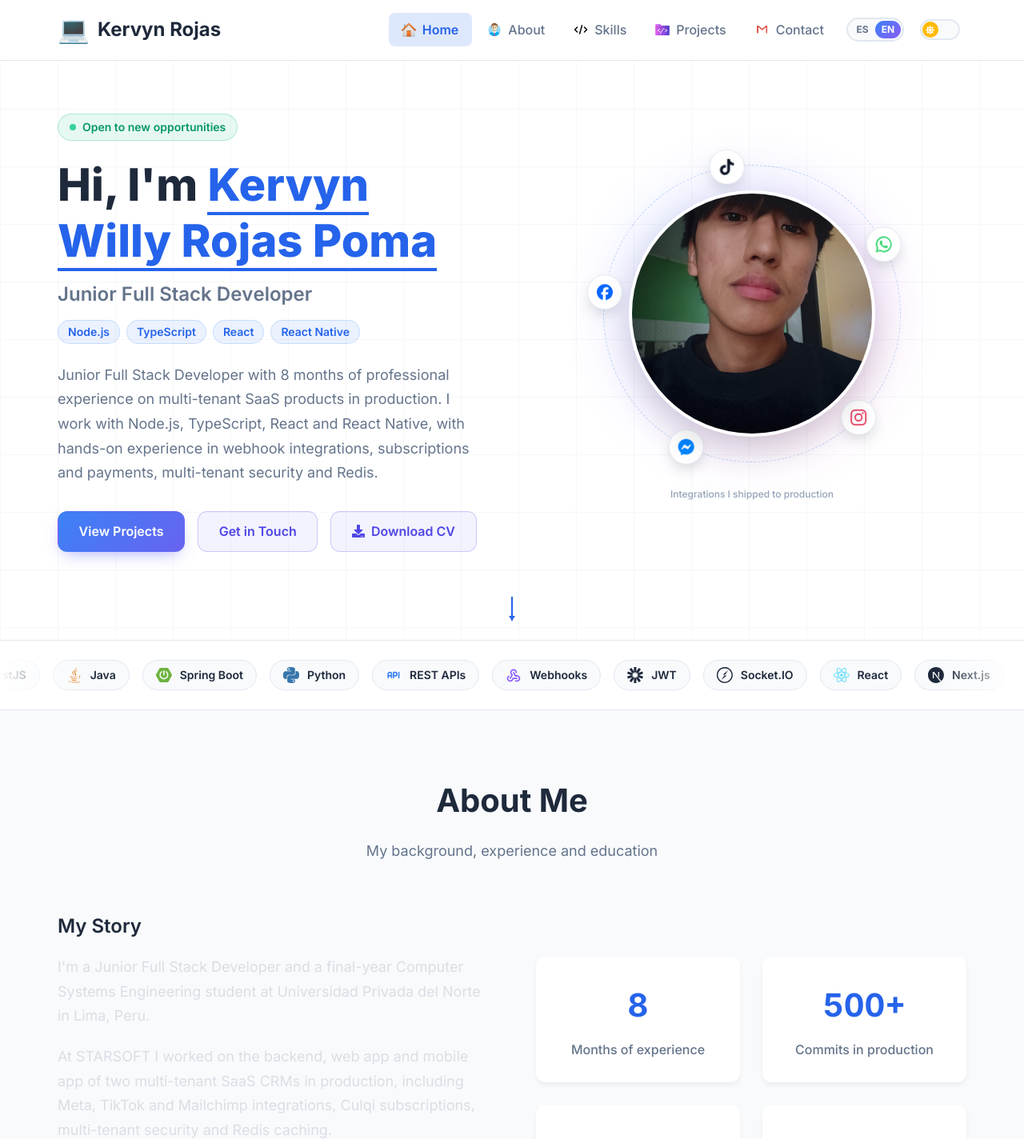
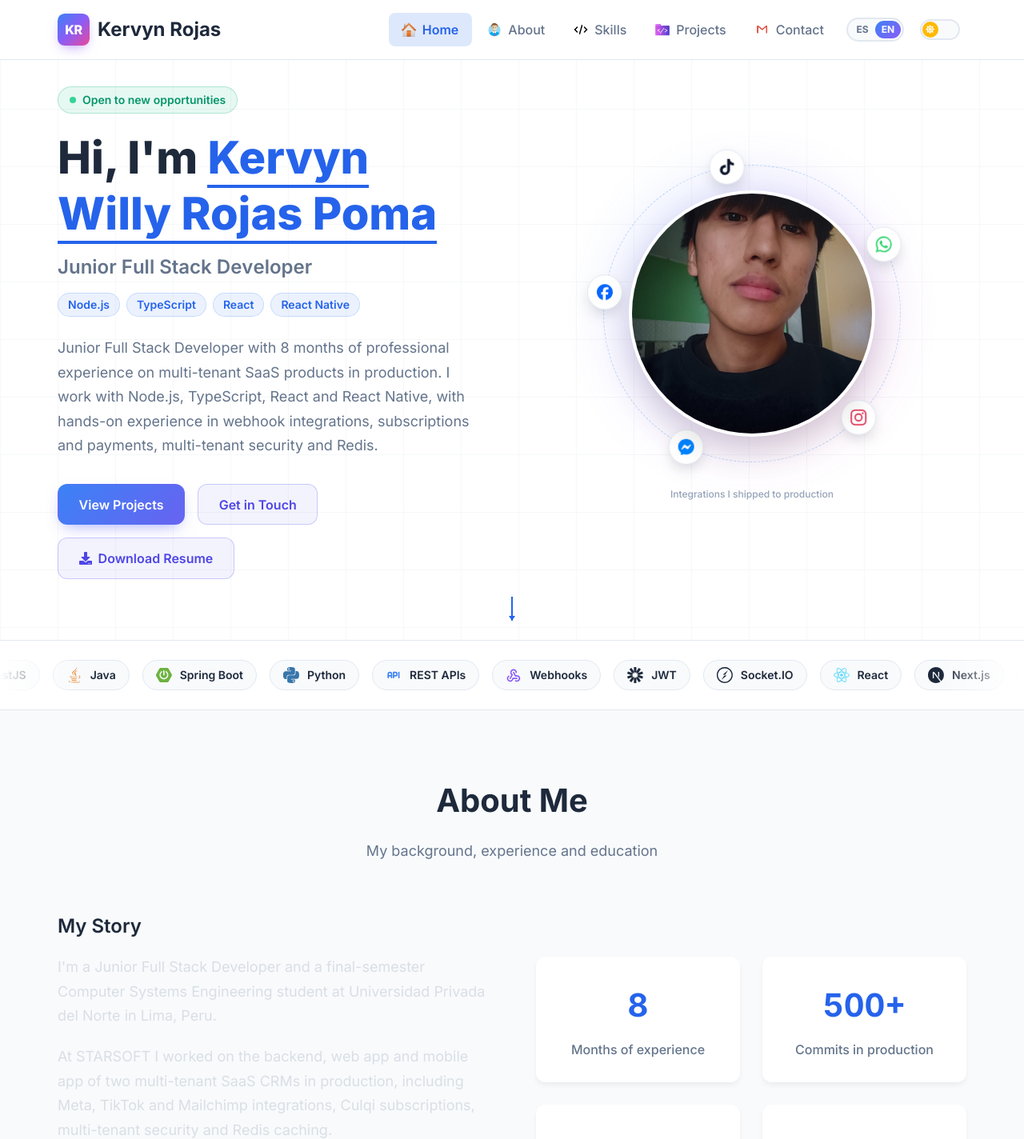
Before and after one commit to wilito48/portafolio, a React (Vite) app: page / in a window 1280 px wide. Shown: the top 1424 px of the page at 80% size. Built offline with nearby package versions, Linux system fonts and the light colour scheme.

Commit message:
Agregar logo KR, CV en inglés y verificación de Google

```diff
--- a/index.html
+++ b/index.html
@@ -13,6 +13,7 @@
       content="Portafolio de Kervyn Willy Rojas Poma, desarrollador Full Stack Junior con Node.js, TypeScript, React y React Native."
     />
     <meta name="author" content="Kervyn Willy Rojas Poma" />
+    <meta name="google-site-verification" content="HgLYT-SCOzHBie7V87Ztod_yWomImptztSJjJlZ57ls" />
     <meta name="theme-color" content="#0f172a" />
     <link rel="canonical" href="https://portafolio-sigma-fawn.vercel.app/" />
     <meta property="og:type" content="website" />
--- a/src/components/layout/Header.jsx
+++ b/src/components/layout/Header.jsx
@@ -1,5 +1,6 @@
 import { useRef, useState } from 'react';
 import LanguageToggle from '../ui/LanguageToggle';
+import Logo from '../ui/Logo';
 import ThemeToggle from '../ui/ThemeToggle';
 import MenuButton from './MenuButton';
 import Navigation from './Navigation';
@@ -41,10 +42,8 @@ const Header = () => {
       }`}
     >
       <div className="mx-auto flex max-w-[1200px] items-center justify-between gap-4 px-4 py-4 md:px-8">
-        <a href="#home" className="flex items-center gap-2.5 text-xl font-bold text-ink sm:text-2xl">
-          <span className="text-2xl sm:text-[2rem]" aria-hidden="true">
-            💻
-          </span>
+        <a href="#home" className="group flex items-center gap-2.5 text-xl font-bold text-ink sm:text-2xl">
+          <Logo className="size-9 text-sm transition-transform duration-300 group-hover:scale-105 group-hover:-rotate-6 sm:size-10 sm:text-base" />
           {profile.shortName}
         </a>
 
--- a/src/components/ui/DownloadCV.jsx
+++ b/src/components/ui/DownloadCV.jsx
@@ -4,10 +4,11 @@ import { profile } from '../../data/profile';
 import { useLanguage } from '../../hooks/useLanguage';
 
 const DownloadCV = ({ className = '' }) => {
-  const { t } = useLanguage();
+  const { lang, t } = useLanguage();
+  const cv = profile.cv[lang];
 
   return (
-    <Button href={profile.cv.path} download={profile.cv.fileName} variant="secondary" className={className}>
+    <Button href={cv.path} download={cv.fileName} variant="secondary" className={className}>
       <FaDownload aria-hidden="true" />
       {t.ui.downloadCv}
     </Button>
--- /dev/null
+++ b/src/components/ui/Logo.jsx
@@ -0,0 +1,10 @@
+const Logo = ({ className = '' }) => (
+  <span
+    aria-hidden="true"
+    className={`grid shrink-0 place-items-center rounded-[22%] bg-[linear-gradient(135deg,#3b82f6,#8b5cf6,#ec4899)] font-extrabold tracking-tight text-white shadow-[0_6px_16px_-6px_rgba(139,92,246,0.7)] ${className}`}
+  >
+    KR
+  </span>
+);
+
+export default Logo;
--- a/src/data/profile.js
+++ b/src/data/profile.js
@@ -21,7 +21,7 @@ export const profile = {
   mapsUrl: 'https://maps.google.com/?q=Lima,Peru',
   photo,
   cv: {
-    path: '/cv-kervyn-rojas.pdf',
-    fileName: 'CV-Kervyn-Rojas-Poma.pdf',
+    es: { path: '/cv-kervyn-rojas.pdf', fileName: 'CV-Kervyn-Rojas-Poma.pdf' },
+    en: { path: '/cv-kervyn-rojas-en.pdf', fileName: 'Resume-Kervyn-Rojas-Poma.pdf' },
   },
 };
--- a/src/i18n/locales/en.js
+++ b/src/i18n/locales/en.js
@@ -11,7 +11,7 @@ const en = {
     closeMenu: 'Close menu',
     mainNav: 'Main',
     backToTop: 'Back to top',
-    downloadCv: 'Download CV',
+    downloadCv: 'Download Resume',
   },
   nav: {
     home: 'Home',
@@ -44,7 +44,7 @@ const en = {
     subtitle: 'My background, experience and education',
     storyTitle: 'My Story',
     story: [
-      "I'm a Junior Full Stack Developer and a final-year Computer Systems Engineering student at Universidad Privada del Norte in Lima, Peru.",
+      "I'm a Junior Full Stack Developer and a final-semester Computer Systems Engineering student at Universidad Privada del Norte in Lima, Peru.",
       'At STARSOFT I worked on the backend, web app and mobile app of two multi-tenant SaaS CRMs in production, including Meta, TikTok and Mailchimp integrations, Culqi subscriptions, multi-tenant security and Redis caching.',
       'Before that, at Asociación Tecnológica del Perú, I audited the security of their web platform, integrated login and sign-up through APIs and automated marketing content with AI. I want to keep building real products alongside a great team.',
     ],
@@ -57,7 +57,7 @@ const en = {
     experienceTitle: 'Experience',
     experience: {
       starsoft: {
-        role: 'Software Development Intern',
+        role: 'Programming Intern',
         period: 'Jun 2026 - Sep 2026',
         description:
           'STARSOFT CRM and Abatar CRM (abatarcrm.com): backend, web and mobile app of two multi-tenant SaaS CRMs in production.',
@@ -86,8 +86,8 @@ const en = {
       },
       upn: {
         role: 'Computer Systems Engineering',
-        period: 'Final year',
-        description: 'Final-year student focused on software development and cybersecurity.',
+        period: 'Final semester',
+        description: 'Final-semester student focused on software development and cybersecurity.',
         stack: [],
         highlights: [],
       },
@@ -104,7 +104,7 @@ const en = {
     education: {
       degree: 'Computer Systems Engineering',
       institution: 'Universidad Privada del Norte – Lima, Peru',
-      detail: 'Final year',
+      detail: 'Final semester',
       status: 'In progress',
     },
     certificationsTitle: 'Certifications',
```
Also changed, not shown: 2 other files (tests, documents, lock files or other folders).
